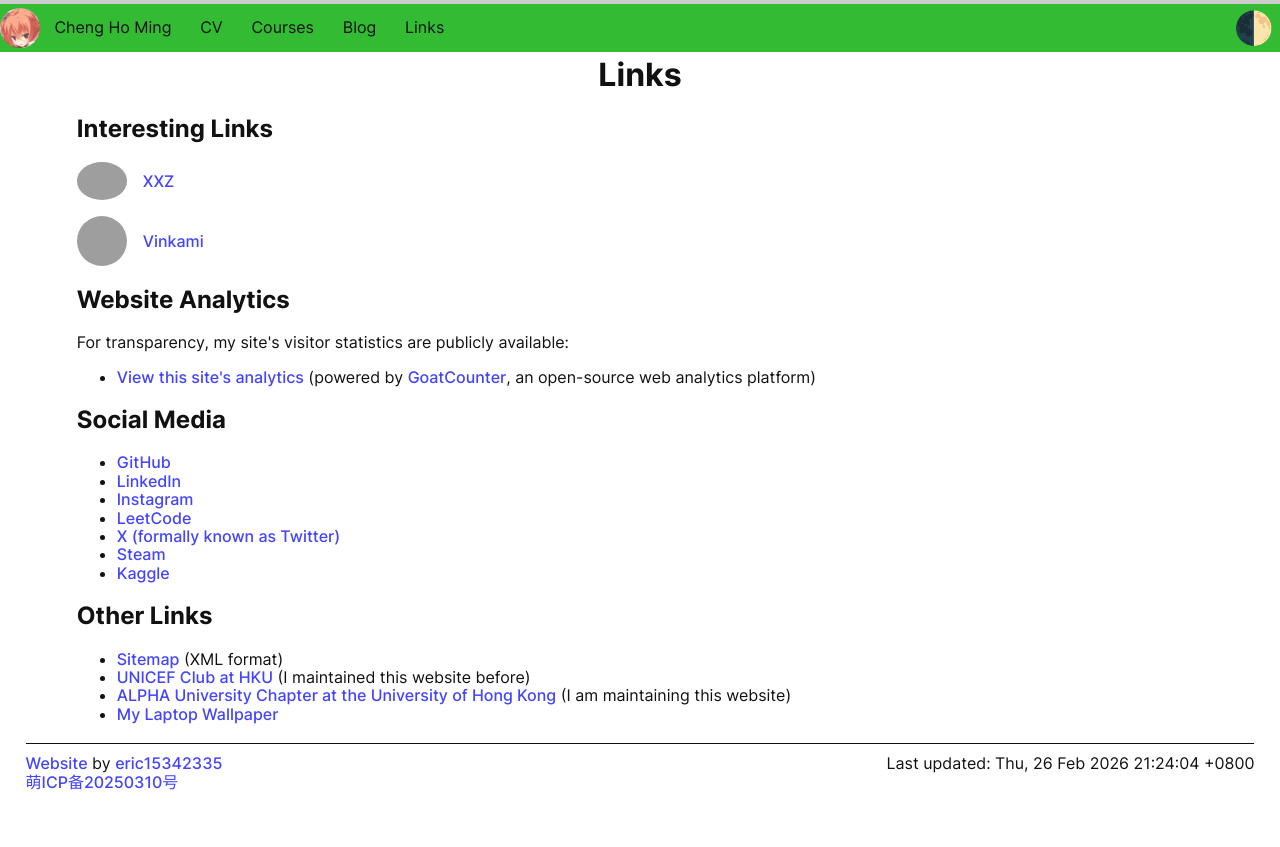
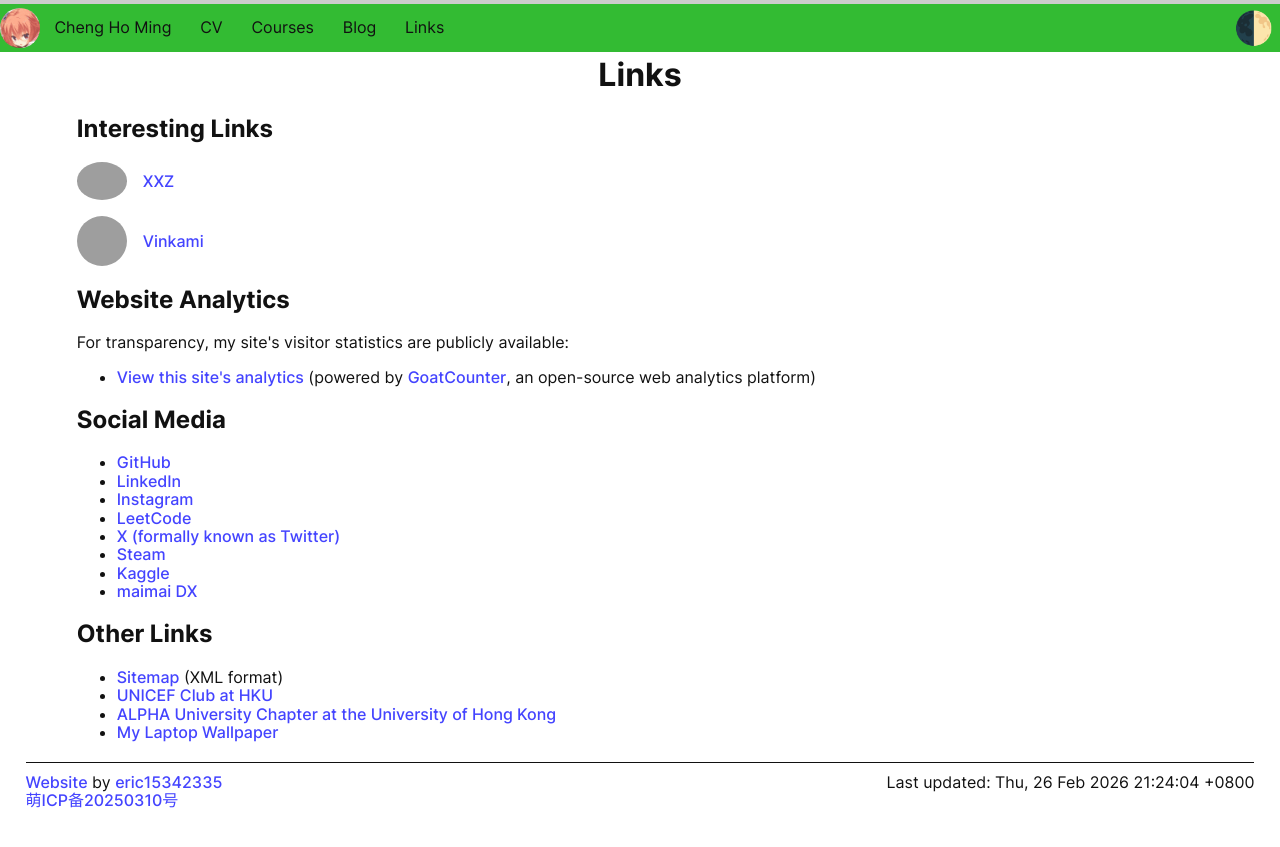
Before and after one commit to eric15342335/eric15342335.github.io, a Jekyll site: the page built from pages/links.html, in a window 1280 px wide. Shown: the top 847 px of the page. Built offline with Jekyll 4.4.1, drawn with Linux system fonts in a browser that asks for light colours; grey boxes are pictures that could not be loaded.

Commit message:
links: share maimai dx profile

```diff
--- a/pages/links.html
+++ b/pages/links.html
@@ -65,6 +65,9 @@ description: ""
       <li>
         <a href="https://www.kaggle.com/eric15342335" target="_blank" rel="noopener">Kaggle</a>
       </li>
+      <li>
+        <a href="https://otohi.me/dxi/p/eric15342335" target="_blank" rel="noopener">maimai DX</a>
+      </li>
     </ul>
 
     <h2>Other Links</h2>
@@ -73,10 +76,10 @@ description: ""
         <a href="/sitemap.xml" target="_blank" rel="noopener">Sitemap</a> (XML format)
       </li>
       <li>
-        <a href="https://hkuunicefclub.wixsite.com/official" target="_blank" rel="noopener">UNICEF Club at HKU</a> (I maintained this website before)
+        <a href="https://hkuunicefclub.wixsite.com/official" target="_blank" rel="noopener">UNICEF Club at HKU</a>
       </li>
       <li>
-        <a href="https://www.alphahku.page/" target="_blank" rel="noopener">ALPHA University Chapter at the University of Hong Kong</a> (I am maintaining this website)
+        <a href="https://www.alphahku.page/" target="_blank" rel="noopener">ALPHA University Chapter at the University of Hong Kong</a>
       </li>
       <li>
         <a href="/assets/images/wallpaper.webp" target="_blank" rel="noopener">My Laptop Wallpaper</a>
```
